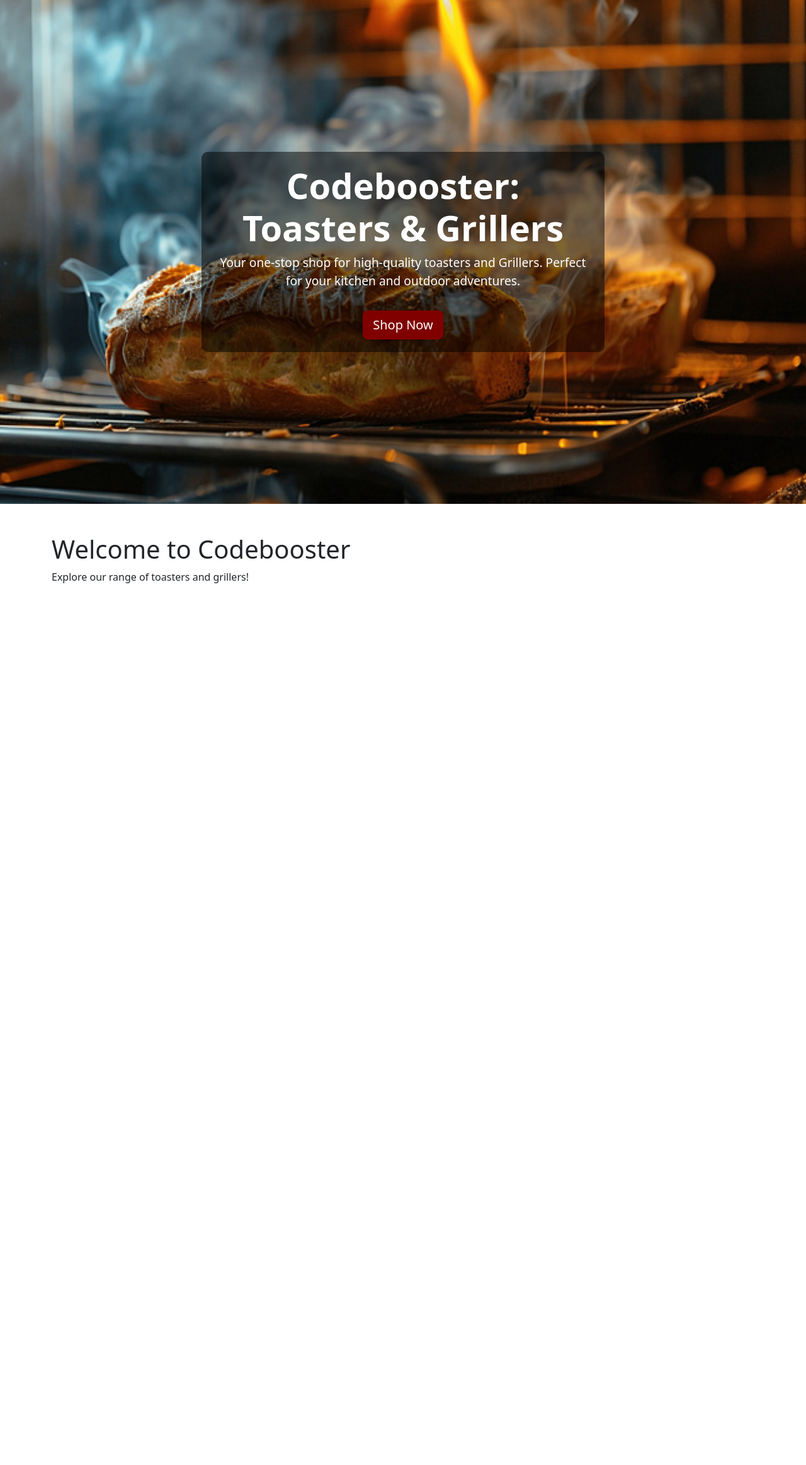
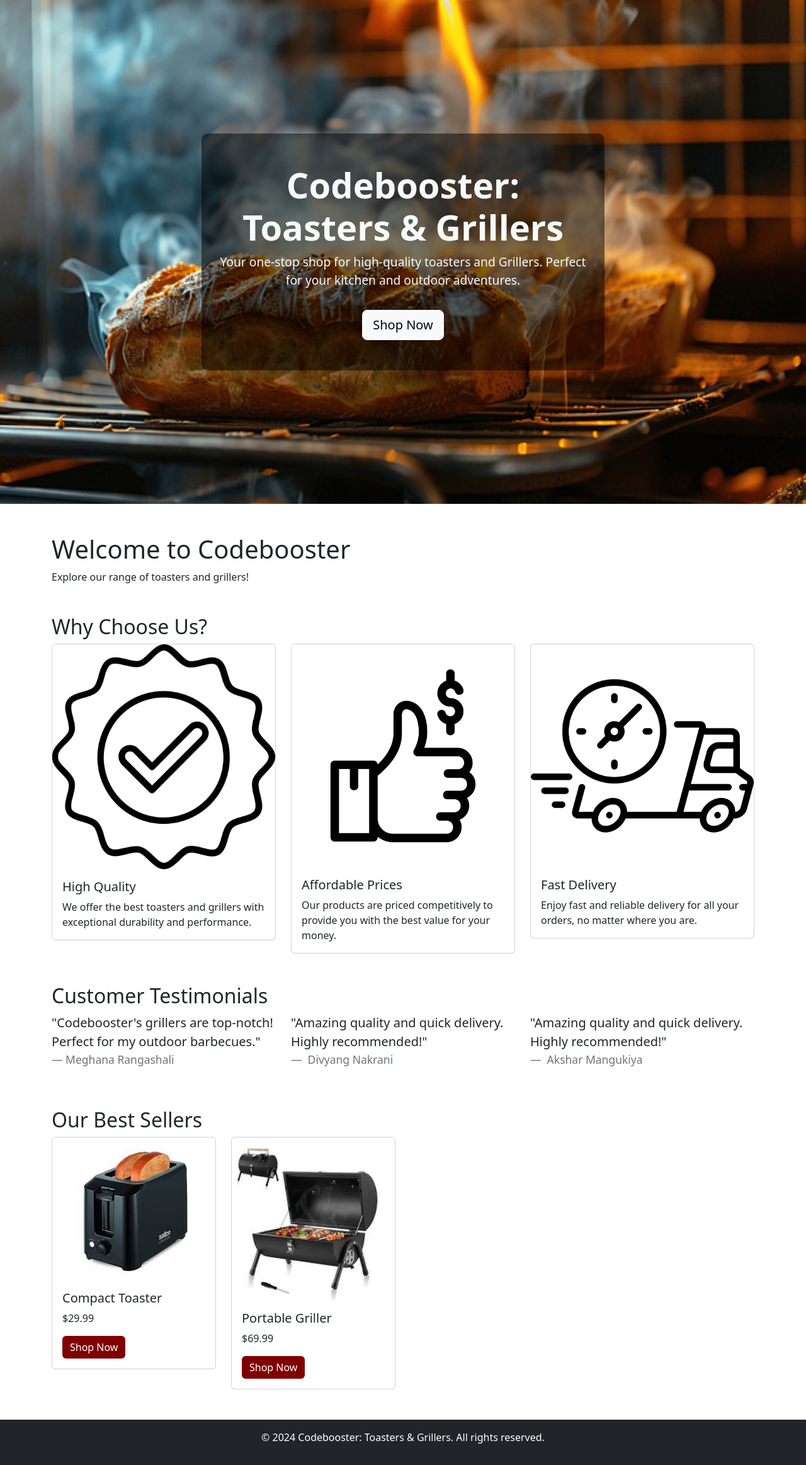
Before and after one commit to MeghanaRangashali/G9_Codebooster, a PHP site: page / in a window 1280 px wide. Shown: the part 56-2382 px from the top of the page at 63% size. Before the commit the page ends 982 px from the top, so only its background shows below. Run offline with PHP 8.4, Linux system fonts and the light colour scheme.

Commit message:
added product image and home page update

```diff
--- a/public/index.php
+++ b/public/index.php
@@ -2,7 +2,6 @@
 require_once '../src/db_init.php';
 require_once '../src/classes/DB.php';
 require_once '../src/classes/AuthHandler.php';
-
 
 $signup_message = isset($_SESSION['signup_message']) ? $_SESSION['signup_message'] : null;
 $login_message = isset($_SESSION['login_message']) ? $_SESSION['login_message'] : null;
@@ -22,7 +21,7 @@ if (isset($_GET['logout'])) {
 <head>
     <meta charset="UTF-8">
     <meta name="viewport" content="width=device-width, initial-scale=1.0">
-    <link rel="stylesheet" href="./assests/style.css">
+    <link rel="stylesheet" href="assests/style.css">
     <title>Codebooster: Toasters & Grillers</title>
     <link href="https://cdn.jsdelivr.net/npm/bootstrap@5.3.0/dist/css/bootstrap.min.css" rel="stylesheet">
 </head>
@@ -60,12 +59,13 @@ if (isset($_GET['logout'])) {
     </header>
 
     <section class="hero">
-        <div class="hero-content">
+        <div class="hero-content text-center text-light py-5">
             <h1>Codebooster: Toasters & Grillers</h1>
             <p>Your one-stop shop for high-quality toasters and Grillers. Perfect for your kitchen and outdoor adventures.</p>
-            <a href="#" class="btn btn-primary btn-lg mt-3">Shop Now</a>
+            <a href="products.php" class="btn btn-light btn-lg mt-3">Shop Now</a>
         </div>
     </section>
+
     <main class="container mt-5">
         <h1>Welcome to Codebooster</h1>
         <p>Explore our range of toasters and grillers!</p>
@@ -76,7 +76,99 @@ if (isset($_GET['logout'])) {
         <?php endif; ?>
     </main>
 
-    <?php include 'login_signup_modal.php';?>
+    <section class="container mt-5">
+        <h2>Why Choose Us?</h2>
+        <div class="row">
+            <div class="col-md-4">
+                <div class="card">
+                    <img src="./assests/images/high-quality.jpg" class="card-img-top" alt="High Quality">
+                    <div class="card-body">
+                        <h5 class="card-title">High Quality</h5>
+                        <p class="card-text">We offer the best toasters and grillers with exceptional durability and performance.</p>
+                    </div>
+                </div>
+            </div>
+            <div class="col-md-4">
+                <div class="card">
+                    <img src="./assests/images/affordable-prices.webp" class="card-img-top" alt="Affordable">
+                    <div class="card-body">
+                        <h5 class="card-title">Affordable Prices</h5>
+                        <p class="card-text">Our products are priced competitively to provide you with the best value for your money.</p>
+                    </div>
+                </div>
+            </div>
+            <div class="col-md-4">
+                <div class="card">
+                    <img src="./assests/images/fast-delivery.png" class="card-img-top" alt="Fast Delivery">
+                    <div class="card-body">
+                        <h5 class="card-title">Fast Delivery</h5>
+                        <p class="card-text">Enjoy fast and reliable delivery for all your orders, no matter where you are.</p>
+                    </div>
+                </div>
+            </div>
+        </div>
+    </section>
+
+    <section class="container mt-5">
+        <h2>Customer Testimonials</h2>
+        <div class="row">
+            <div class="col-md-4">
+                <blockquote class="blockquote">
+                    <p>"Codebooster's grillers are top-notch! Perfect for my outdoor barbecues."</p>
+                    <footer class="blockquote-footer">Meghana Rangashali</footer>
+                </blockquote>
+            </div>
+            <div class="col-md-4">
+                <blockquote class="blockquote">
+                    <p>"Amazing quality and quick delivery. Highly recommended!"</p>
+                    <footer class="blockquote-footer">
+                        Divyang Nakrani
+                    </footer>
+                </blockquote>
+            </div>
+
+            <div class="col-md-4">
+                <blockquote class="blockquote">
+                    <p>"Amazing quality and quick delivery. Highly recommended!"</p>
+                    <footer class="blockquote-footer">
+                        Akshar Mangukiya
+                    </footer>
+                </blockquote>
+            </div>
+        </div>
+    </section>
+
+    <section class="container mt-5">
+        <h2>Our Best Sellers</h2>
+        <div class="row">
+            <div class="col-md-3">
+                <div class="card">
+                    <img src="./assests/images/compact-toaster.jpeg" class="card-img-top" alt="Product 1">
+                    <div class="card-body">
+                        <h5 class="card-title">Compact Toaster</h5>
+                        <p class="card-text">$29.99</p>
+                        <a href="products.php" class="btn btn-primary">Shop Now</a>
+                    </div>
+                </div>
+            </div>
+            <div class="col-md-3">
+                <div class="card">
+                    <img src="./assests/images/portable_griller.jpeg" class="card-img-top" alt="Product 2">
+                    <div class="card-body">
+                        <h5 class="card-title">Portable Griller</h5>
+                        <p class="card-text">$69.99</p>
+                        <a href="products.php" class="btn btn-primary">Shop Now</a>
+                    </div>
+                </div>
+            </div>
+        </div>
+    </section>
+
+    <?php include 'login_signup_modal.php'; ?>
+
+    <footer class="bg-dark text-white text-center py-3 mt-5">
+        <p>&copy; <?= date('Y') ?> Codebooster: Toasters & Grillers. All rights reserved.</p>
+    </footer>
 
     <script src="https://cdn.jsdelivr.net/npm/bootstrap@5.3.0/dist/js/bootstrap.bundle.min.js"></script>
 </body>
```
Also changed, not shown: public/assests/images/4_slice_toaster.webp (added), public/assests/images/advanced_toaster.webp (added), public/assests/images/affordable-prices.webp (added), public/assests/images/compact-toaster.jpeg (added), public/assests/images/compact_griller.webp (added), public/assests/images/electric_griller.jpeg (added), public/assests/images/fast-delivery.png (added), public/assests/images/high-quality.jpg (added), public/assests/images/portable_griller.jpeg (added), public/assests/images/pro_griller.png (added), public/assests/images/retro_toaster.webp (added), public/assests/images/smokeless_griller.jpeg (added), public/assests/images/toaster_griller_combo.jpeg (added).
